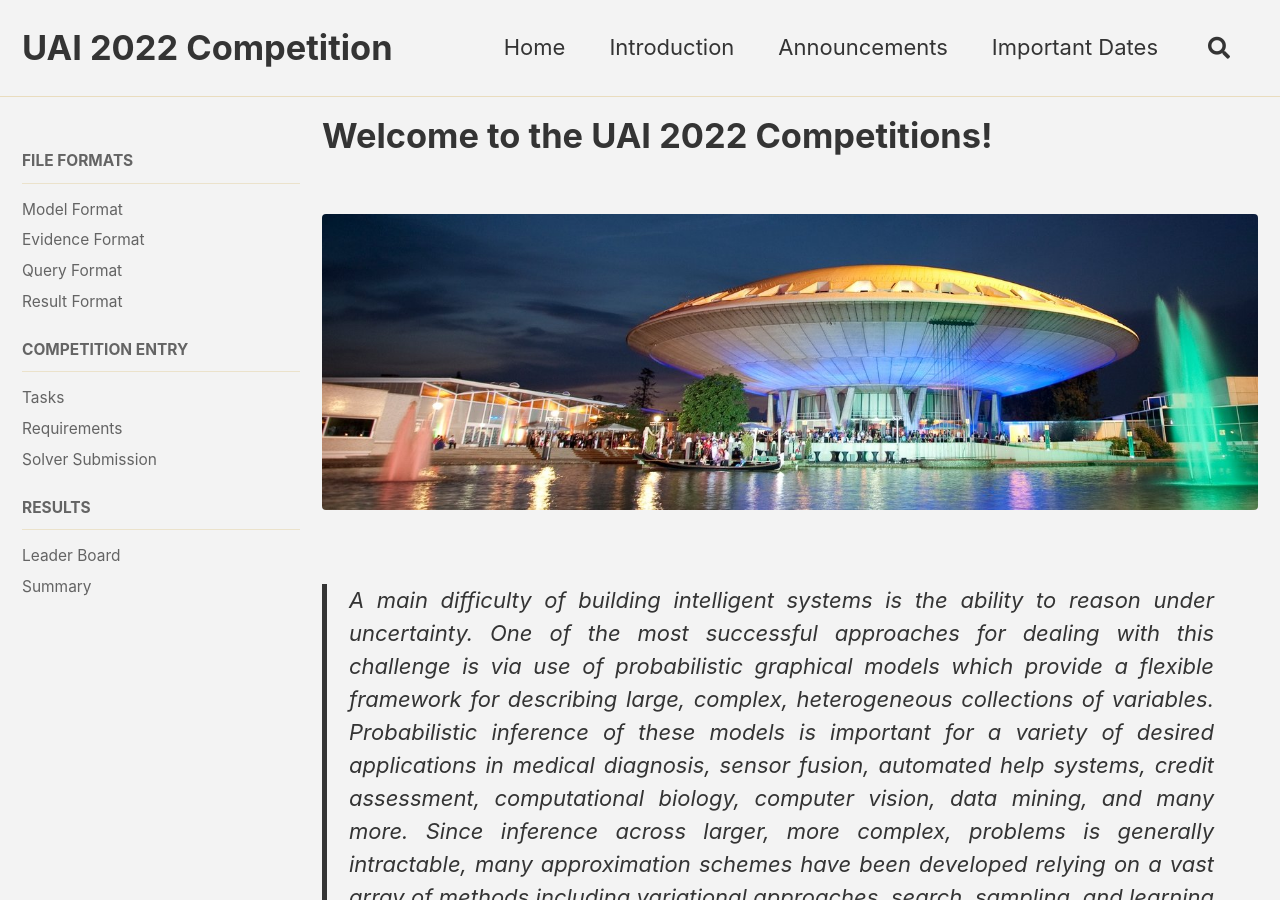
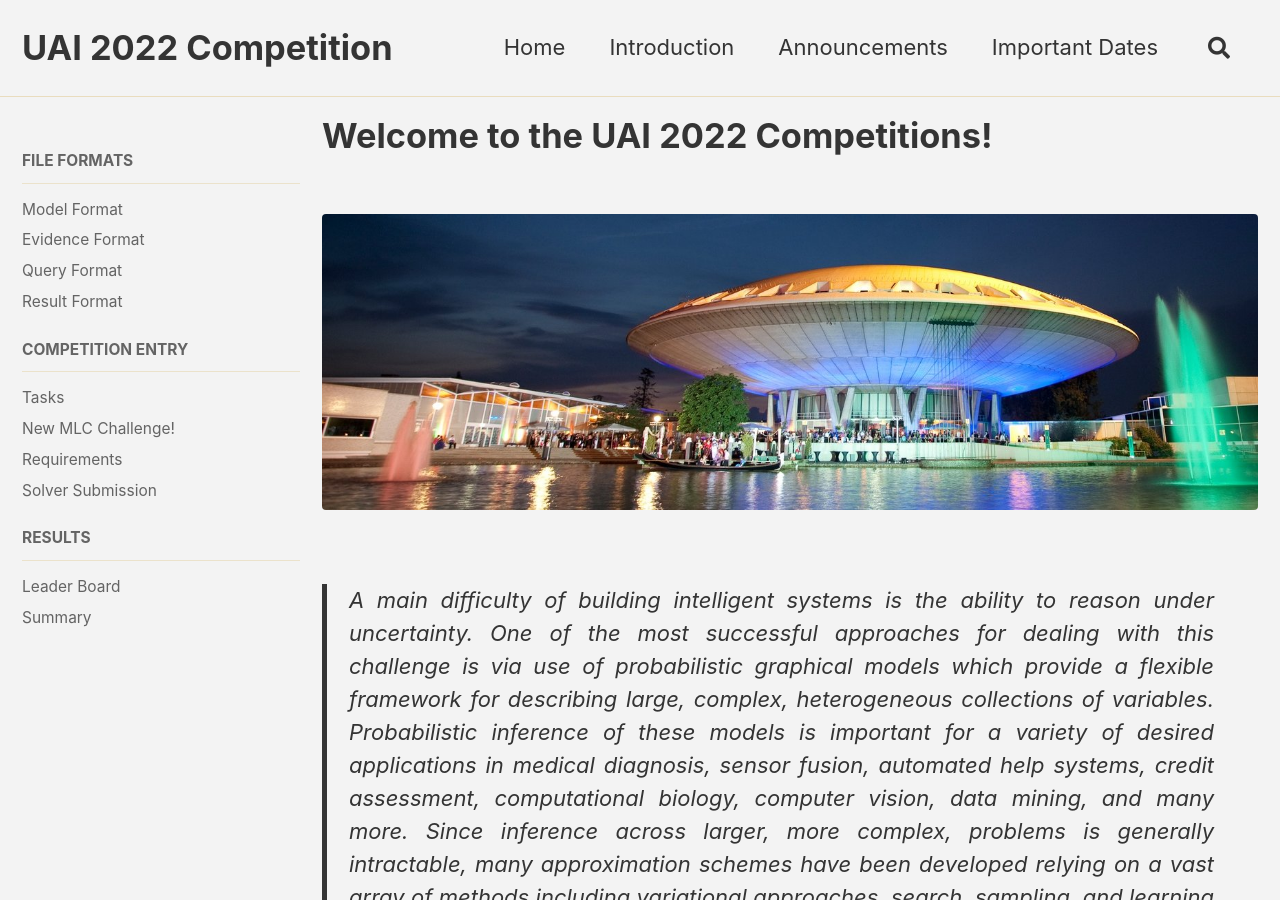
Before and after one commit to vibhavg1/uai-competition-dev, a Jekyll site: the page built from index.md, in a window 1280 px wide and 900 px high. Built offline with Jekyll 4.4.1, drawn with Linux system fonts in a browser that asks for light colours; cached includes are drawn as plain includes.

Commit message:
added link to new mlc challenge description

```diff
--- a/_data/navigation.yml
+++ b/_data/navigation.yml
@@ -51,6 +51,8 @@ docs:
     children:
     - title: "Tasks"
       url: /competition-entry/tasks
+    - title: "New MLC Challenge!"
+      url: /competition-entry/new-mlc-challenge
     - title: "Requirements"
       url: /competition-entry/requirements
     - title: "Solver Submission"
```
